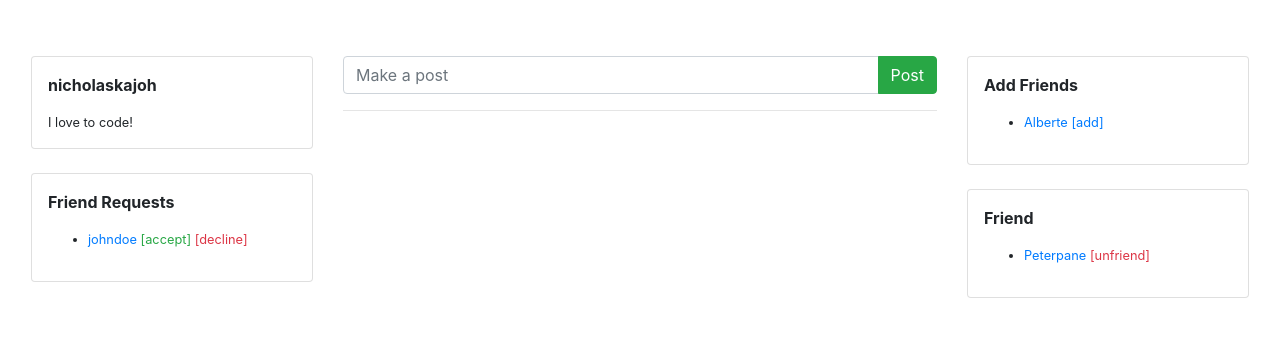
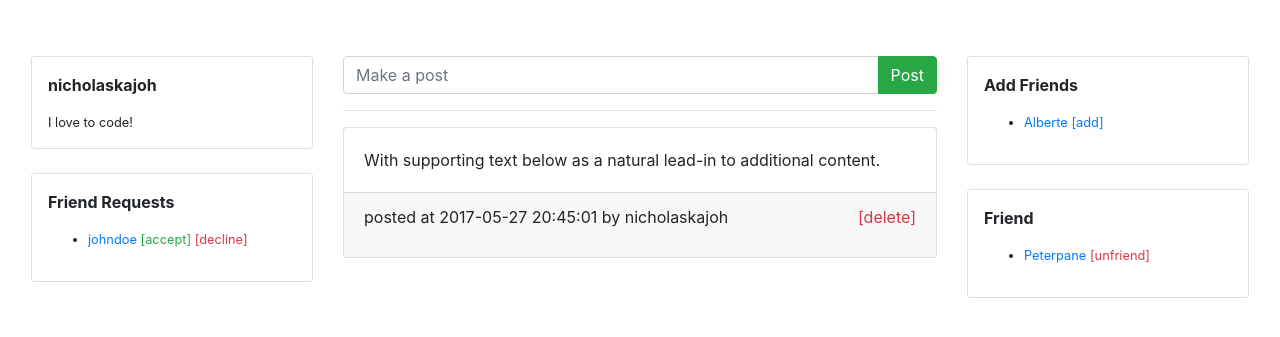
Before and after one commit to gct165201b/FaceClone, a PHP site: page /Site/home.php in a window 1280 px wide. Shown: the part 56-393 px from the top of the page. Run offline with PHP 8.4, Linux system fonts and the light colour scheme.

Commit message:
Created a section to see posts in the home.php file

```diff
--- a/Site/home.php
+++ b/Site/home.php
@@ -78,6 +78,32 @@
 
 
 
+			<div class="card text-center">
+				<div class="card-body">
+
+					<p class="card-text text-left">With supporting text below as a natural lead-in to additional content.</p>
+
+				</div>
+				<div class="card-footer">
+					<p class="float-left">posted at 2017-05-27 20:45:01 by nicholaskajoh</p>
+
+					<a href="" class="float-right text-danger">[delete]</a>
+				</div>
+			</div>
+
+
+
+
+
+
+
+
+
+
+
+
+
+
 
 		</div>
 
```
